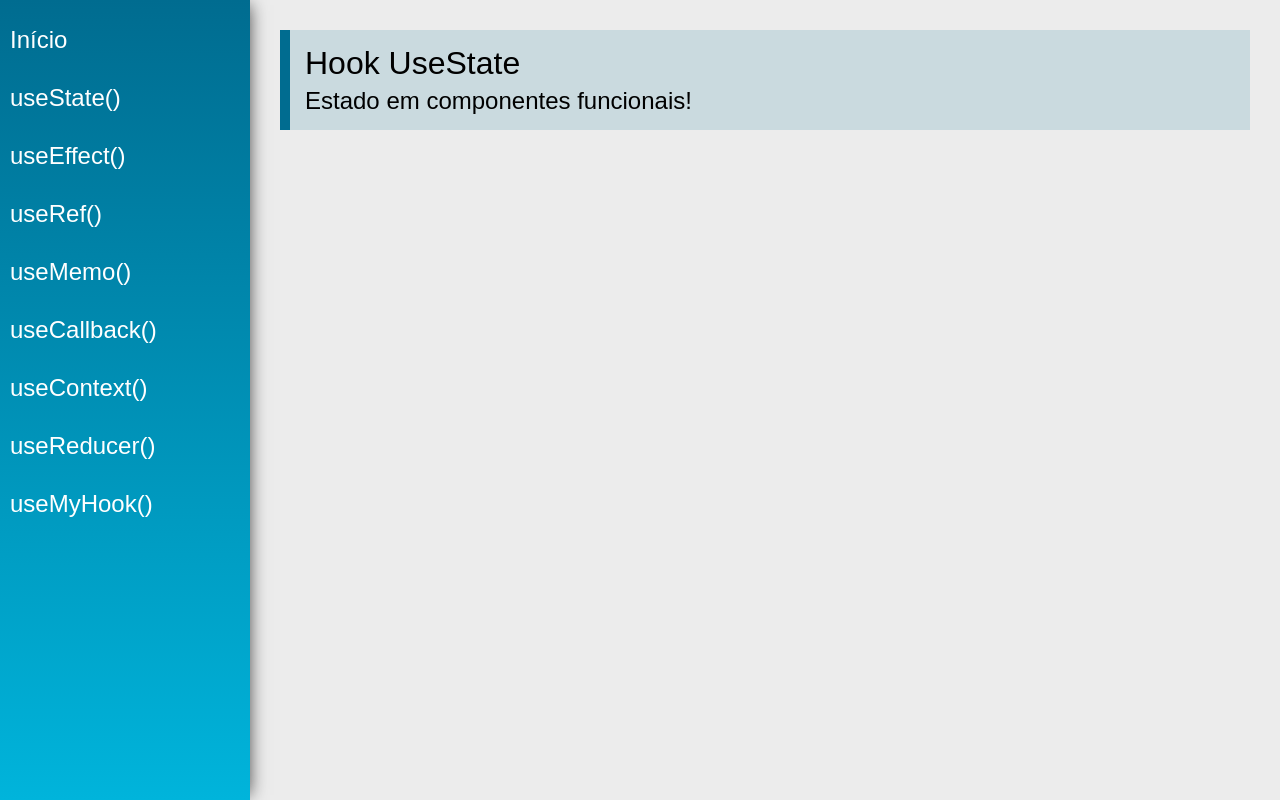
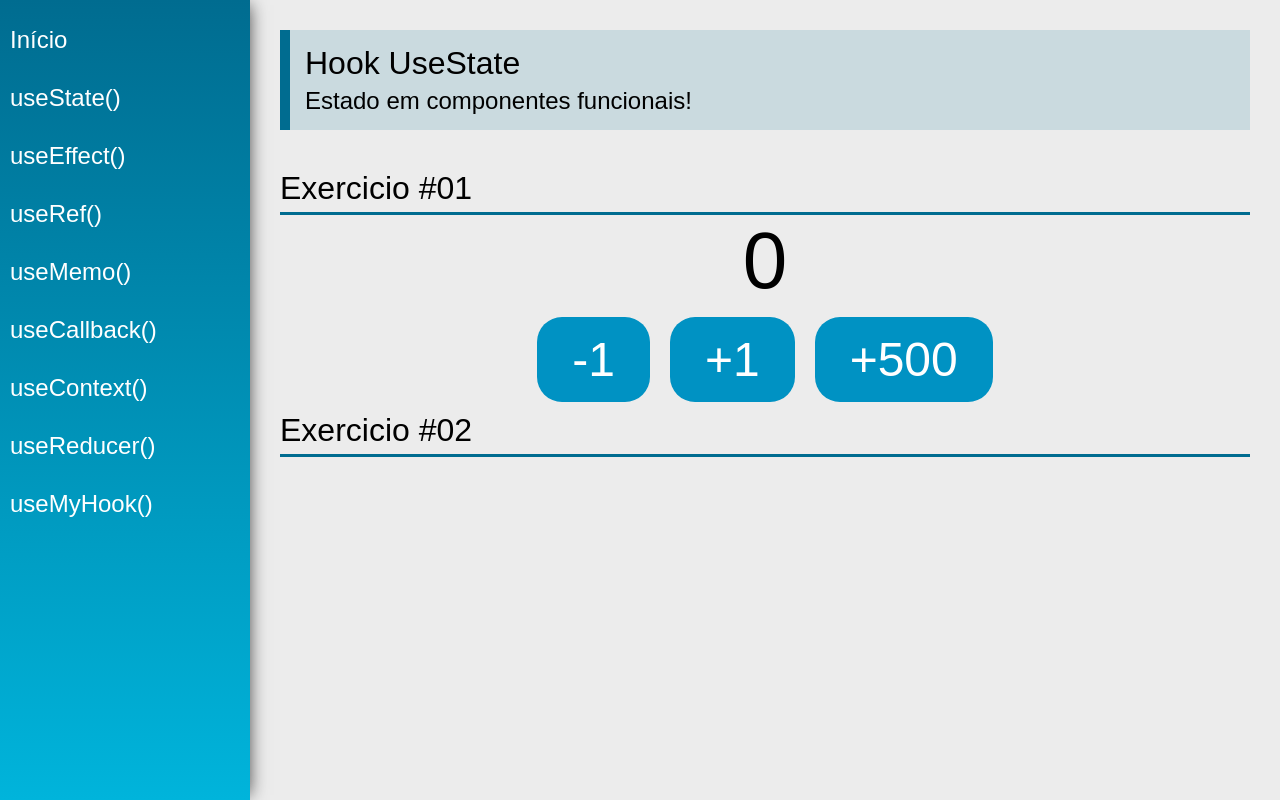
Before and after one commit to MogLuiz/React-Hooks, a React (Create React App) app: page /useState in a window 1280 px wide. Built offline with nearby package versions, Linux system fonts and the light colour scheme.

Commit message:
Add files via upload

```diff
--- a/src/views/examples/UseState.jsx
+++ b/src/views/examples/UseState.jsx
@@ -1,8 +1,10 @@
 import React, { useState } from 'react'
 import PageTitle from '../../components/layout/PageTitle'
 
+import SectionTitle from '../../components/layout/SectionTitle'
+
 const UseState = (props) => {
-    const x = useState
+    const [count, setCount] = useState(0)
 
 
     return (
@@ -11,6 +13,22 @@ const UseState = (props) => {
                 title="Hook UseState"
                 subtitle="Estado em componentes funcionais!"
             />
+            <SectionTitle title="Exercicio #01" />
+            <div className="center">
+                <span className="text">{count}</span>
+                <div>
+                    <button className="btn"
+                        onClick={ () => setCount(count - 1)} > -1 </button>
+                    <button className="btn"
+                        onClick={ () => setCount(count + 1) } > +1 </button>
+                    <button className="btn"
+                        onClick={ () => setCount( valorAtual => valorAtual + 500) } > +500 </button>
+                </div>
+            </div>
+            <SectionTitle title="Exercicio #02" />
+
+
+
         </div>
     )
 }
```
